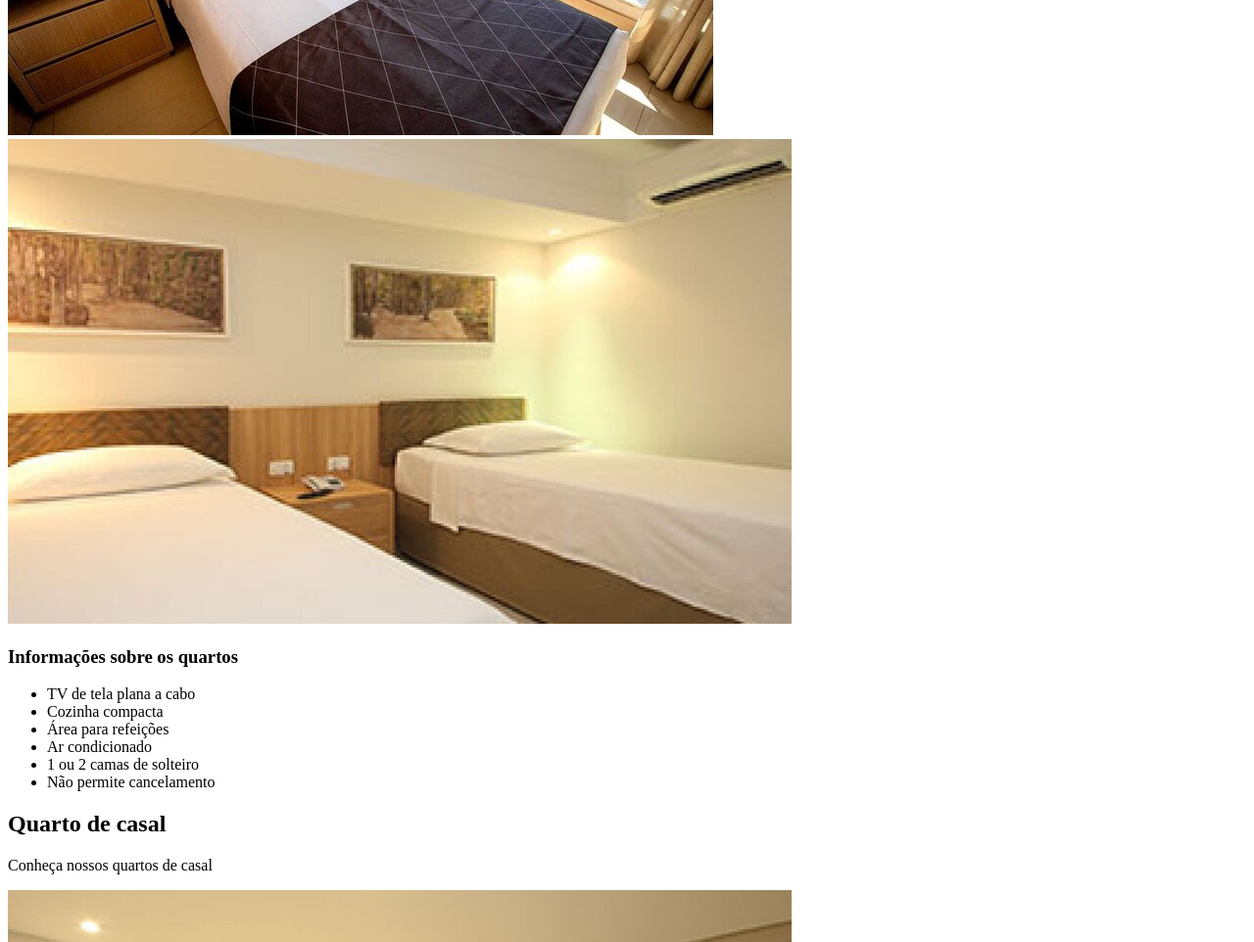
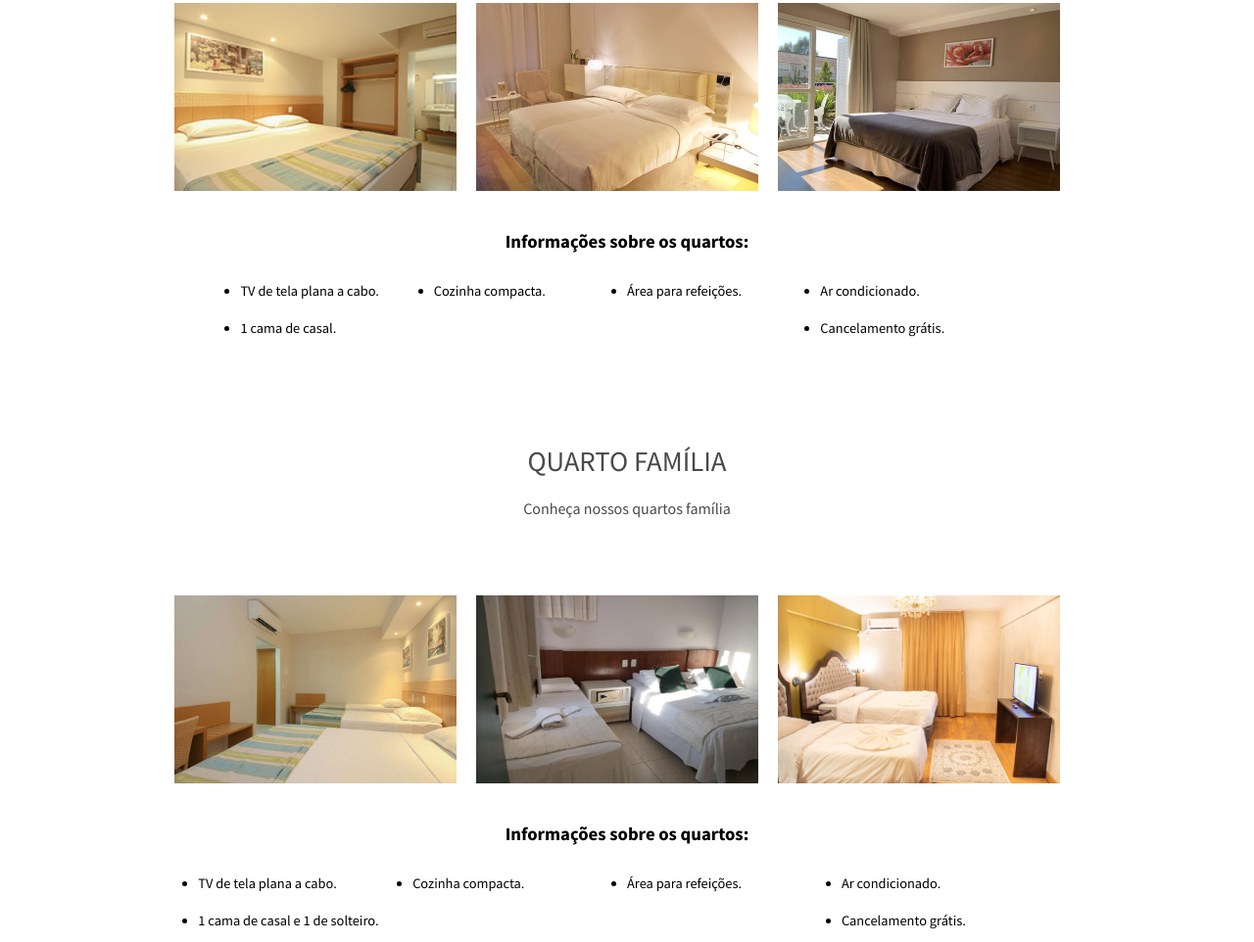
Before and after one commit to andersonjorgeg/site-pousada, a plain HTML site: page quartos.html in a window 1280 px wide. Shown: the part 1042-2004 px from the top of the page at 98% size. Drawn offline with Linux system fonts and the light colour scheme.

Commit message:
finalização do projeto

```diff
--- /dev/null
+++ b/estilo-quartos.css
@@ -0,0 +1,31 @@
+.fundo-topo {
+  background-image: url(./assets/img-fundo.jpg);
+  height: 27vh;
+  width: 100%;
+  background-size: cover;
+}
+
+.sem-borda article{
+  border: none;
+}
+
+.title-lista h3 {
+  display: flex;
+  justify-content: center;
+  margin-bottom: 20px;
+}
+
+.title-lista ul {
+  display: flex;
+  flex-direction: row;
+  justify-content: space-between;
+  flex-wrap: wrap;
+  margin-bottom: 30px;
+  /* border: 1px solid #ccc; */
+}
+
+.title-lista ul li {
+  width: 25%;
+  font-size: 0.9em;
+  padding: 10px 15px 10px 0;
+}
--- a/estilo.css
+++ b/estilo.css
@@ -46,9 +46,17 @@ section ul {
 }
 
 li a {
-  margin-left: 25px;
   text-transform: uppercase;
   color: rgb(112, 111, 111);
+  padding: 10px;
+  font-weight: 600;
+  transition: all 0.3s;
+  border-radius: 3px;
+}
+
+li a:hover {
+  color: white;
+  background-color: rgb(131, 223, 226);
 }
 
 /* main */
@@ -58,10 +66,11 @@ main {
   align-items: center;
   justify-content: center;
 }
+
 .container-fundo {
   background-image: url(./assets/img-fundo.jpg);
   height: 100vh;
-  width: 100vw;
+  width: 100%;
   background-size: cover;
   display: flex;
   align-items: center;
@@ -124,7 +133,7 @@ main {
   flex-direction: column;
   align-items: center;
   width: 18rem;
-  border-bottom: 3px solid rgb(8, 162, 138);
+  border-bottom: 3px solid rgb(131, 223, 226);
   margin-right: 20px;
 }
 
@@ -137,11 +146,23 @@ main {
 .container-galeria a {
   color: rgb(73, 73, 73);
   font-size: 1.3em;
+  padding: 10px 20px;
+  border-radius: 3px;
   margin-bottom: 20px;
+  transition: all 0.3s;
+}
+
+.container-galeria a:hover {
+  color: white;
+  background-color: rgb(131, 223, 226);
+}
+
+.mapa {
+  width: 100%;
 }
 
 iframe {
-  width: 100vw;
+  width: 100%;
 }
 
 .container-title-paragrafo-img {
--- a/quartos.html
+++ b/quartos.html
@@ -4,6 +4,8 @@
     <meta charset="UTF-8">
     <meta http-equiv="X-UA-Compatible" content="IE=edge">
     <meta name="viewport" content="width=device-width, initial-scale=1.0">
+    <link rel="stylesheet" href="estilo.css">
+    <link rel="stylesheet" href="estilo-quartos.css">
     <link rel="stylesheet" href="https://fonts.googleapis.com/css2?family=Source+Sans+Pro:ital,wght@0,200;0,300;0,400;0,600;0,700;0,900;1,200;1,300;1,400;1,600;1,700;1,900&display=swap">
     <title>Quartos - Pousada Secreta</title>
   </head>
@@ -19,70 +21,87 @@
     </section>
   </nav>
   <main>
-    <section>
-      fundo
+    <section class="fundo-topo">
     </section>
     <!-- Solteiro -->
-    <article id="quarto-solteiro">
+    <article id="quarto-solteiro" class="container-title-paragrafo">
       <h2>Quartos de solteiro</h2>
       <p>Conheça os nossos quartos de solteiro</p>
     </article>
-    <section>
+    <section class="container-galeria sem-borda">
+      <article>
         <img src="./assets/quarto-solteiro1.jpg" alt="quarto-solteiro-1">
+      </article>
+      <article>
         <img src="./assets/quarto-solteiro2.jpg" alt="quarto-solteiro-2">
+      </article>
+      <article>
         <img src="./assets/quarto-solteiro3.jpg" alt="quarto-solteiro-3">
+      </article>
     </section>
-    <article>
-      <h3>Informações sobre os quartos</h3>
+    <article class="title-lista">
+      <h3>Informações sobre os quartos:</h3>
       <ul>
-        <li>TV de tela plana a cabo</li>
-        <li>Cozinha compacta</li>
-        <li>Área para refeições</li>
-        <li>Ar condicionado</li>
-        <li>1 ou 2 camas de solteiro</li>
-        <li>Não permite cancelamento</li>
+        <li>TV de tela plana a cabo.</li>
+        <li>Cozinha compacta.</li>
+        <li>Área para refeições.</li>
+        <li>Ar condicionado.</li>
+        <li>1 ou 2 camas de solteiro.</li>
+        <li>Não permite cancelamento.</li>
       </ul>
     </article>
     <!-- casal -->
-    <article id="quarto-casal">
+    <article id="quarto-casal" class="container-title-paragrafo">
       <h2>Quarto de casal</h2>
       <p>Conheça nossos quartos de casal</p>
     </article>
-    <section>
+    <section class="container-galeria sem-borda">
+      <article>
         <img src="./assets/quarto-casal1.jpg" alt="quarto-casal-1">
+      </article>
+      <article>
         <img src="./assets/quarto-casal2.jpg" alt="quarto-casal-2">
+      </article>
+      <article>
         <img src="./assets/quarto-casal3.jpg" alt="quarto-casal-3">
+      </article>
     </section>
-    <article>
-      <h3>Informações sobre os quarto</h3>
+    <article class="title-lista">
+      <h3>Informações sobre os quartos:</h3>
       <ul>
-        <li>TV de tela plana a cabo</li>
-        <li>Cozinha compacta</li>
-        <li>Área para refeições</li>
-        <li>Ar condicionado</li>
-        <li>1 cama de casal</li>
-        <li>Cancelamento grátis</li>
+        <li>TV de tela plana a cabo.</li>
+        <li>Cozinha compacta.</li>
+        <li>Área para refeições.</li>
+        <li>Ar condicionado.</li>
+        <li>1 cama de casal.</li>
+        <li>Cancelamento grátis.</li>
       </ul>
     </article>
     <!-- família -->
-    <article id="quarto-familia">
-      <h2>Quartos de família</h2>
+    <article id="quarto-familia" class="container-title-paragrafo">
+      <h2>Quarto família</h2>
       <p>Conheça nossos quartos família</p>
     </article>
-    <section>
+    <section class="container-galeria sem-borda">
+      <article>
         <img src="./assets/quarto-familia1.jpg" alt="quarto-familia-1">
+      </article>
+      <article>
         <img src="./assets/quarto-familia2.jpg" alt="quarto-familia-2">
+      </article>
+      <article>
         <img src="./assets/quarto-familia3.jpg" alt="quarto-familia-3">
+      </article>
     </section>
-    <article>
-      <h3>Informações sobre os quartos</h3>
+    <article class="title-lista">
+      <h3>Informações sobre os quartos:</h3>
       <ul>
-        <li>TV de tela plana a cabo</li>
-        <li>Cozinha compacta</li>
-        <li>Área para refeições</li>
-        <li>Ar condicionado</li>
-        <li>1 cama de casal e 1 de solteiro</li>
-        <li>Cancelamento grátis</li>
+        <li>TV de tela plana a cabo.</li>
+        <li>Cozinha compacta.</li>
+        <li>Área para refeições.</li>
+        <li>Ar condicionado.</li>
+        <li>1 cama de casal e 1 de solteiro.</li>
+        <li>Cancelamento grátis.</li>
       </ul>
     </article>
   </main>
```
Also changed, not shown: index.html (+9 -2 lines). Lines whose indentation alone changed are shown as unchanged.
